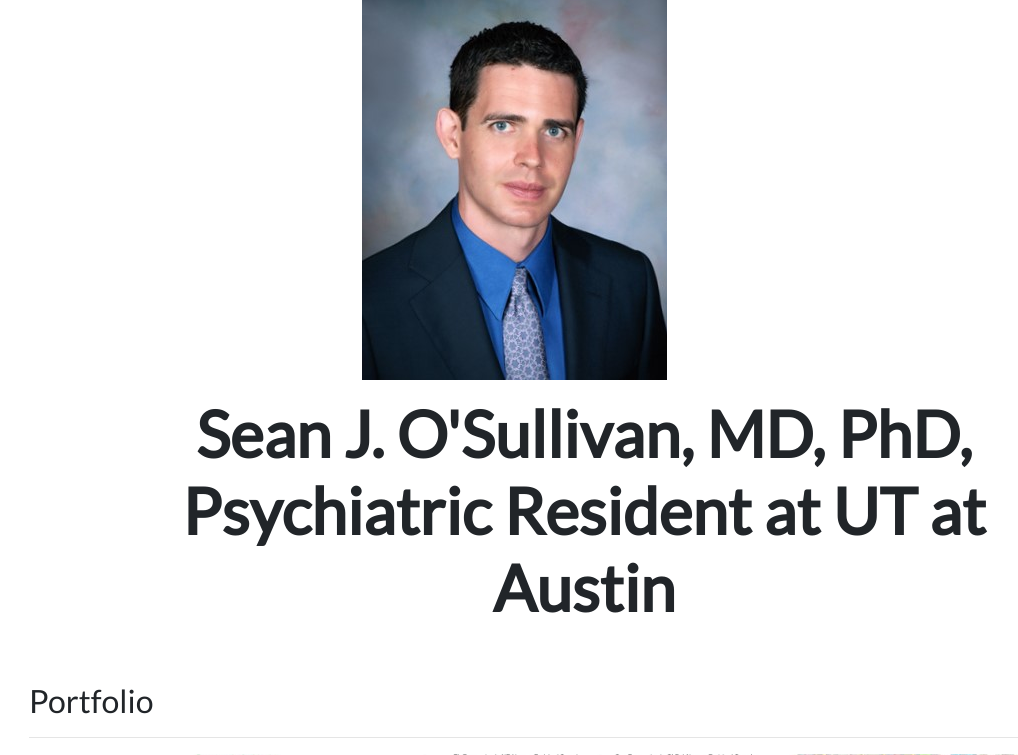
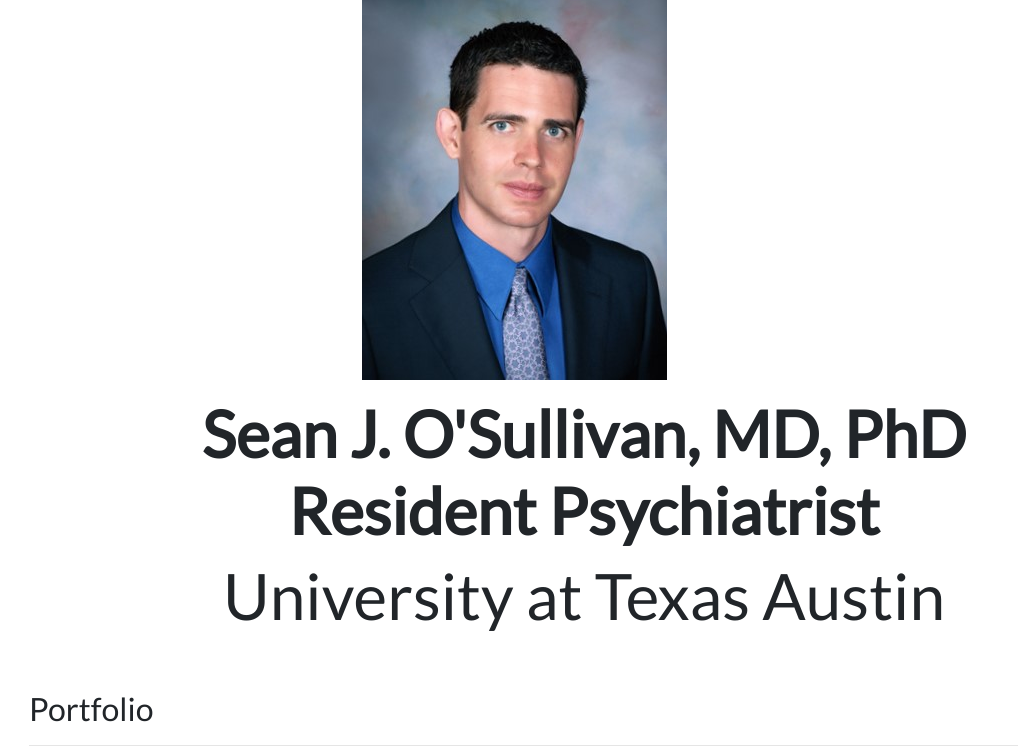
Before and after one commit to florence-wong/django3-sean-portfolio, a Django app: page / in a window 1280 px wide. Shown: the part 73-828 px from the top of the page, without its empty margins (56-1074 px from the left). Run offline with Django 4.2, Linux system fonts and the light colour scheme; data comes from the database, SQL or seed files in the repository; some libraries are stand-ins or nearby versions.

Commit message:
update title

```diff
--- a/portfolio/templates/portfolio/home.html
+++ b/portfolio/templates/portfolio/home.html
@@ -22,7 +22,8 @@
 
 <div class="row justify-content-center mb-3">
   <div class="col-md-9 text-center">
-    <h1 id="hometext" class="font-weight-bold">Sean J. O'Sullivan, MD, PhD, Psychiatric Resident at UT at Austin </h1>
+    <h1 id="hometext" class="font-weight-bold">Sean J. O'Sullivan, MD, PhD Resident Psychiatrist  </h1>
+    <h2 id="hometext">University at Texas Austin</h2>
   </div>
 </div>
 
```
